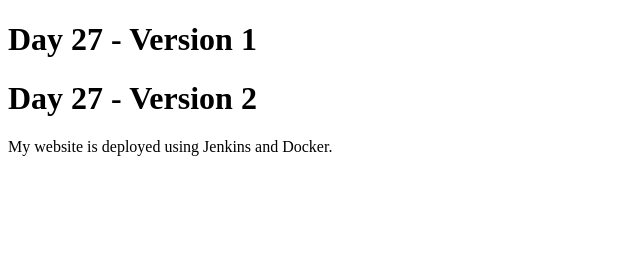
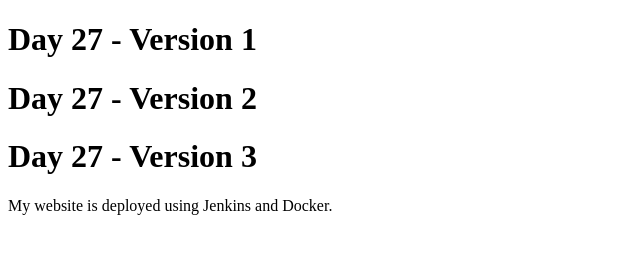
Before and after one commit to o-n-k-a-r-j/day27-jenkins-docker, a plain HTML site: page index.html in a window 1280 px wide. Shown: the whole page, without its empty margins (0-640 px from the left). Drawn offline with Linux system fonts and the light colour scheme.

Commit message:
Update index.html

```diff
--- a/index.html
+++ b/index.html
@@ -7,6 +7,7 @@
 <body>
     <h1>Day 27 - Version 1</h1>
     <h1>Day 27 - Version 2</h1>
+     <h1>Day 27 - Version 3</h1>
     <p>My website is deployed using Jenkins and Docker.</p>
 </body>
 </html>
```
